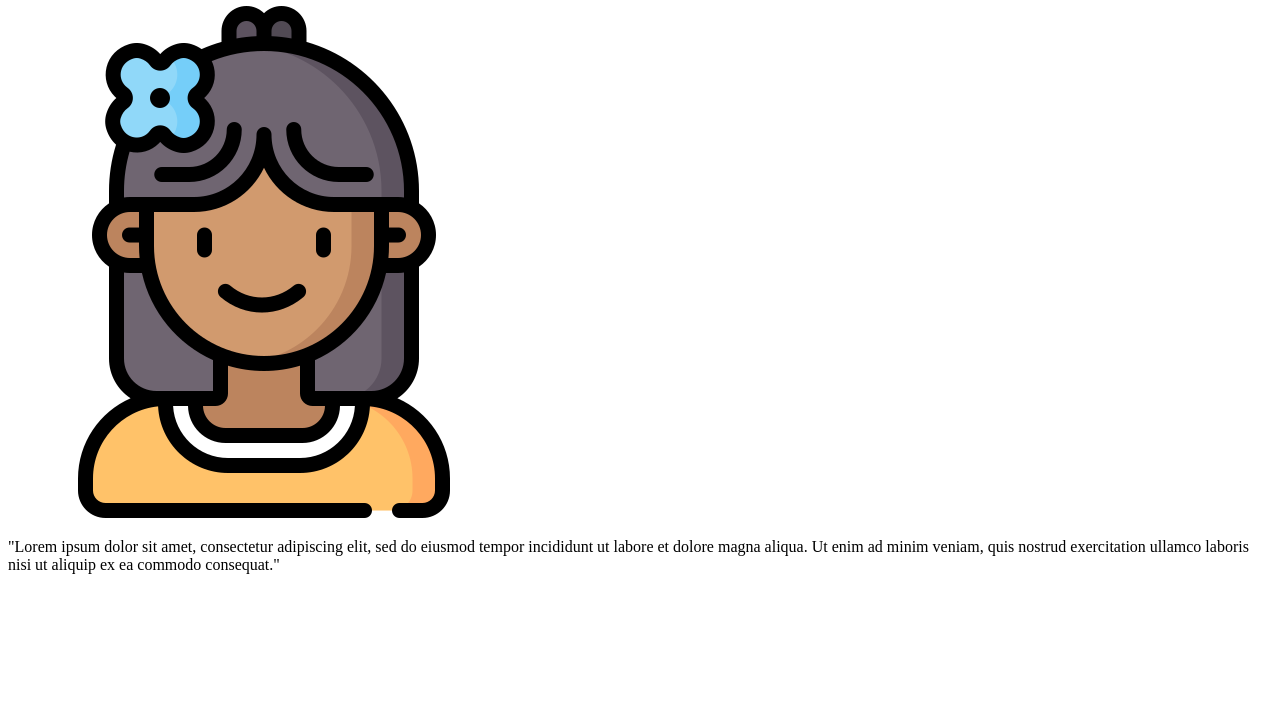
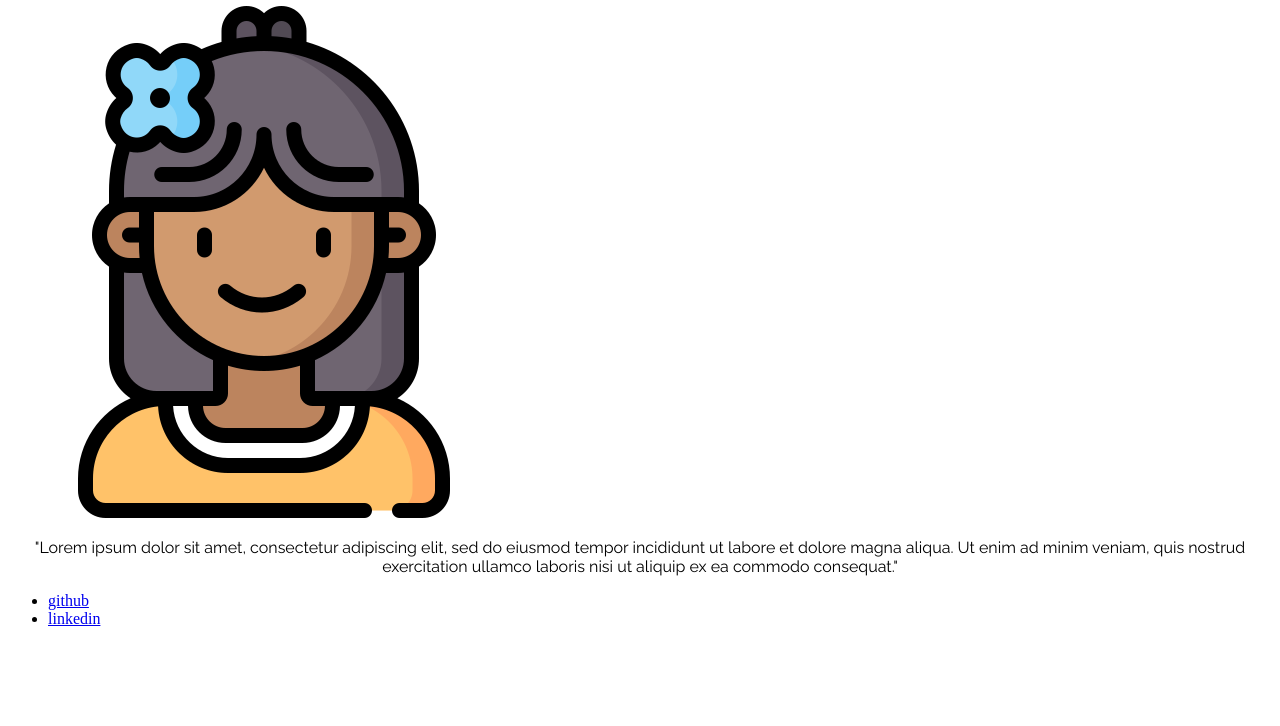
Before and after one commit to sarashb/personal-website, a plain HTML site: page index.html in a window 1280 px wide. Shown: the part 74-800 px from the top of the page. Drawn offline with Linux system fonts and the light colour scheme.

Commit message:
atualizando estrutura

```diff
--- a/index.html
+++ b/index.html
@@ -5,19 +5,37 @@
     <meta charset="UTF-8">
     <meta http-equiv="X-UA-Compatible" content="IE=edge">
     <meta name="viewport" content="width=device-width, initial-scale=1.0">
+    <link rel="stylesheet" href="style.css">
+    <link rel="preconnect" href="https://fonts.googleapis.com">
+    <link rel="preconnect" href="https://fonts.gstatic.com" crossorigin>
+    <link href="https://fonts.googleapis.com/css2?family=Raleway:wght@300;400;600&display=swap" rel="stylesheet">
+
     <title>Sara Barros</title>
 </head>
 
 <body>
-    <h1 class="titulo">
-        Sara Barros
-    </h1>
+    <header>
+        <h1 class="titulo">
+            Sara Barros
+        </h1>
 
-    <img src="./img/avatar.png" alt="Pequena figurinha de uma garota." srcset="">
+        <img class="foto-header" src="./img/avatar.png" alt="Pequena figurinha de uma garota." srcset="">
 
-    <p class="sobre">
-        "Lorem ipsum dolor sit amet, consectetur adipiscing elit, sed do eiusmod tempor incididunt ut labore et dolore magna aliqua. Ut enim ad minim veniam, quis nostrud exercitation ullamco laboris nisi ut aliquip ex ea commodo consequat."
-    </p>
+        <p class="sobre">
+            "Lorem ipsum dolor sit amet, consectetur adipiscing elit, sed do eiusmod tempor incididunt ut labore et
+            dolore magna aliqua. Ut enim ad minim veniam, quis nostrud exercitation ullamco laboris nisi ut aliquip ex
+            ea commodo consequat."
+        </p>
+    </header>
+
+    <ul class="redes">
+        <li>
+            <a href="http://github.com/sarashb/">github</a>
+        </li>
+        <li>
+            <a href="https://www.linkedin.com/in/sarasbarros/">linkedin</a>
+        </li>
+        </div>
 </body>
 
 </html>
```
